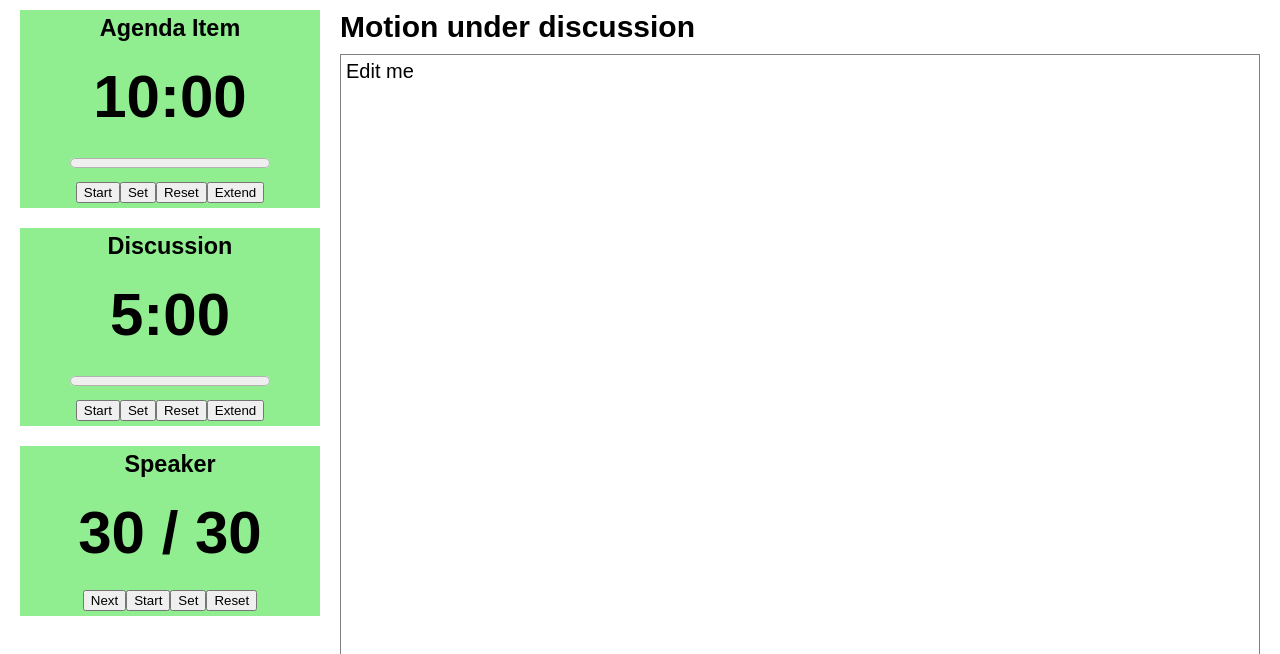
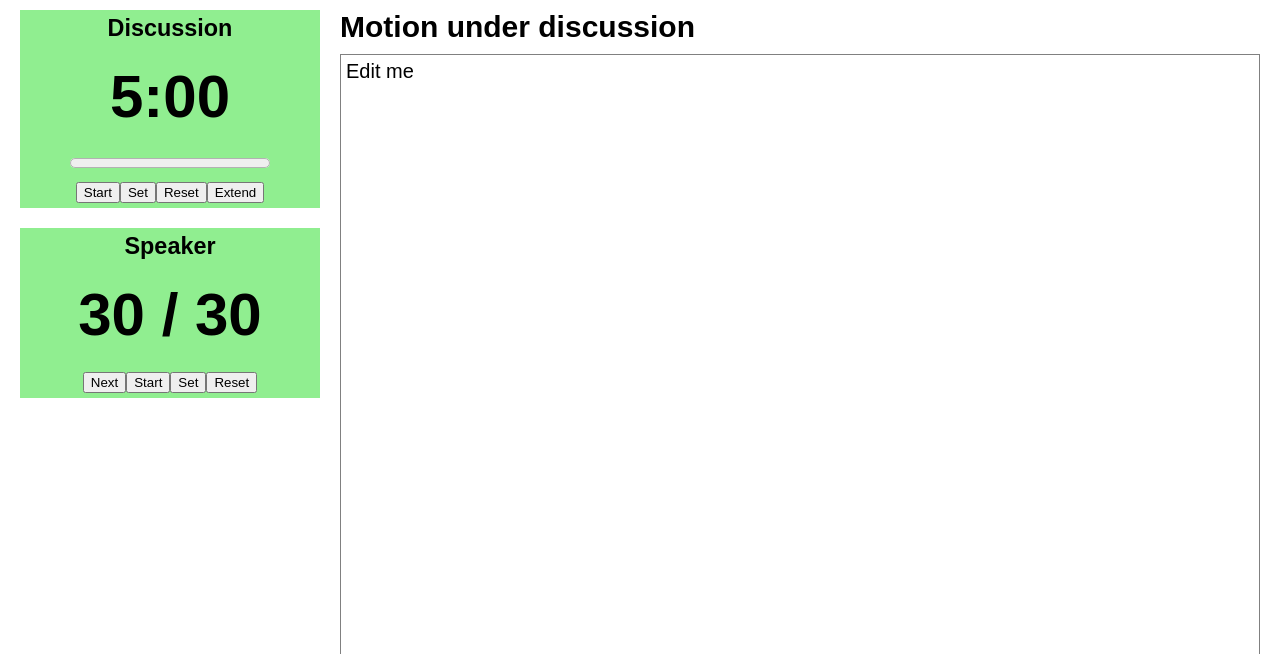
Before and after one commit to ethransom/parlipal, a React (Create React App) app: page / in a window 1280 px wide. Shown: the top 654 px of the page. Built offline with nearby package versions, Linux system fonts and the light colour scheme; the HTML template or start-up script is replaced by a standard one.

Commit message:
Remove Agenda Item timer

```diff
--- a/src/App.tsx
+++ b/src/App.tsx
@@ -270,7 +270,6 @@ class App extends React.Component {
     return (
       <div className="App">
         <aside>
-          <Timer value={10*60} title="Agenda Item"/>
           <Timer value={5*60} title="Discussion"/>
           <SpeakersTimer/>
           {/* <SpeakersList/>  */}
```
